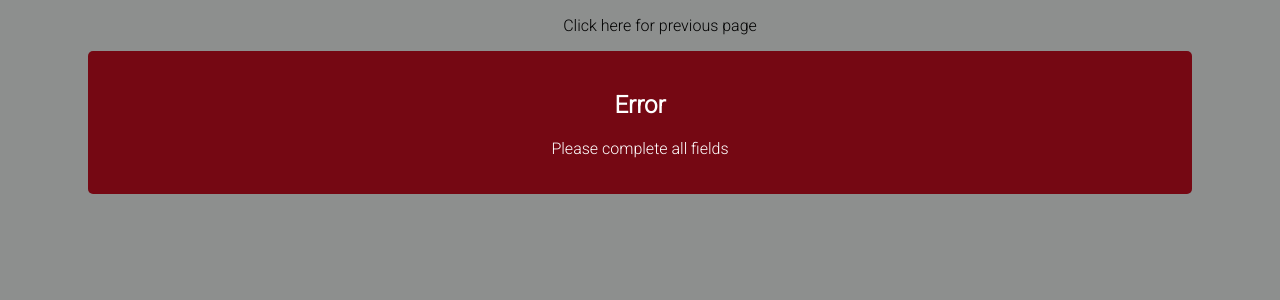
After one commit to ColetteDufficy/cdufficy_yakara, a Flask app: template templates/error.html in a window 1280 px wide. The commit adds this page. Shown: the top 300 px of the page. Run offline with Flask 3, Linux system fonts and the light colour scheme; the template is opened without the code that fills it, so the values that code supplies are empty.

Commit message:
finished

```diff
--- a/controllers/msg_template_controller.py
+++ b/controllers/msg_template_controller.py
@@ -54,6 +54,12 @@ def create_msg_sent_to_db():
     recipient_email = request.form['email']
     msg_template_id = request.form['msg_template_id']
 
+    # Perform validation
+    if not recipient_name or not recipient_email or not msg_template_id:
+        # Validation failed, return an error or redirect back to the form
+        return render_template("error.html")
+
+
     msg_template = msg_template_repository.select(msg_template_id)
 
     msg_sent = Msg_sent(recipient_name, recipient_email, msg_template)
--- a/static/style.css
+++ b/static/style.css
@@ -91,3 +91,15 @@ textarea {
     color: black;
     font-size: 1em;
 }
+
+
+.error_alert {
+    background-color: rgb(117, 8, 19);
+    padding: 20px;
+    text-align: center; /* Center-align the content */
+    color: rgb(255, 255, 255);
+    border-radius: 5px;
+    margin-left: 5em;
+    margin-right: 5em;
+    /* border: red solid 2px; */
+}
--- /dev/null
+++ b/templates/error.html
@@ -0,0 +1,28 @@
+<!DOCTYPE html>
+<html lang="en">
+<head>
+    <meta charset="UTF-8">
+    <meta name="viewport" content="width=device-width, initial-scale=1.0">
+    <meta http-equiv="X-UA-Compatible" content="ie=edge">
+    <link rel="stylesheet" href="{{ url_for('static', filename='style.css') }}">
+    <title>Yakara</title>
+</head>
+
+<header>
+    <nav>
+        <ul class="nav_bar">
+            <li><a href="/">Click here for previous page</a></li>
+        </ul>
+    </nav>
+</header>
+
+<body>
+
+
+<div class="error_alert">
+        <h2>Error</h2>
+        <p>Please complete all fields</p>
+</div>
+
+</body>
+</html>
--- a/templates/index.html
+++ b/templates/index.html
@@ -17,12 +17,12 @@
             <!-- Existing form fields -->
             <div class="input_fields">
                 <label for="name">Name</label>
-                <input type="text" id="name" name="name" value="{{ request.form.get('name', '') }}">
+                <input type="text" id="name" name="name" value="{{ request.form.get('name', '') }}" >
             </div>
 
             <div class="input_fields">
                 <label for="email">Email</label>
-                <input type="email" id="email" name="email" value="{{ request.form.get('email', '') }}">
+                <input type="email" id="email" name="email" value="{{ request.form.get('email', '') }}" >
             </div>
 
             <div class="input_fields">
```
Also changed, not shown: controllers/tester.py (deleted, +0 -63 lines).
